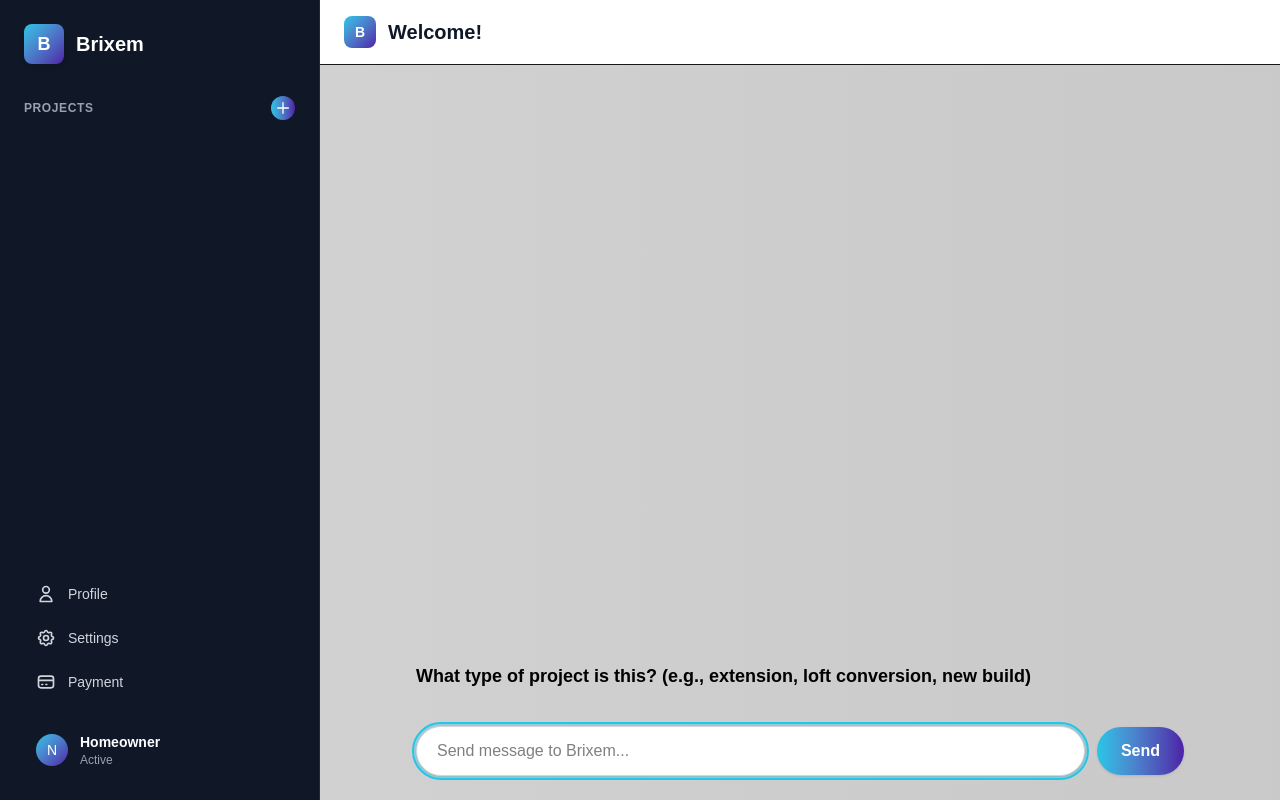
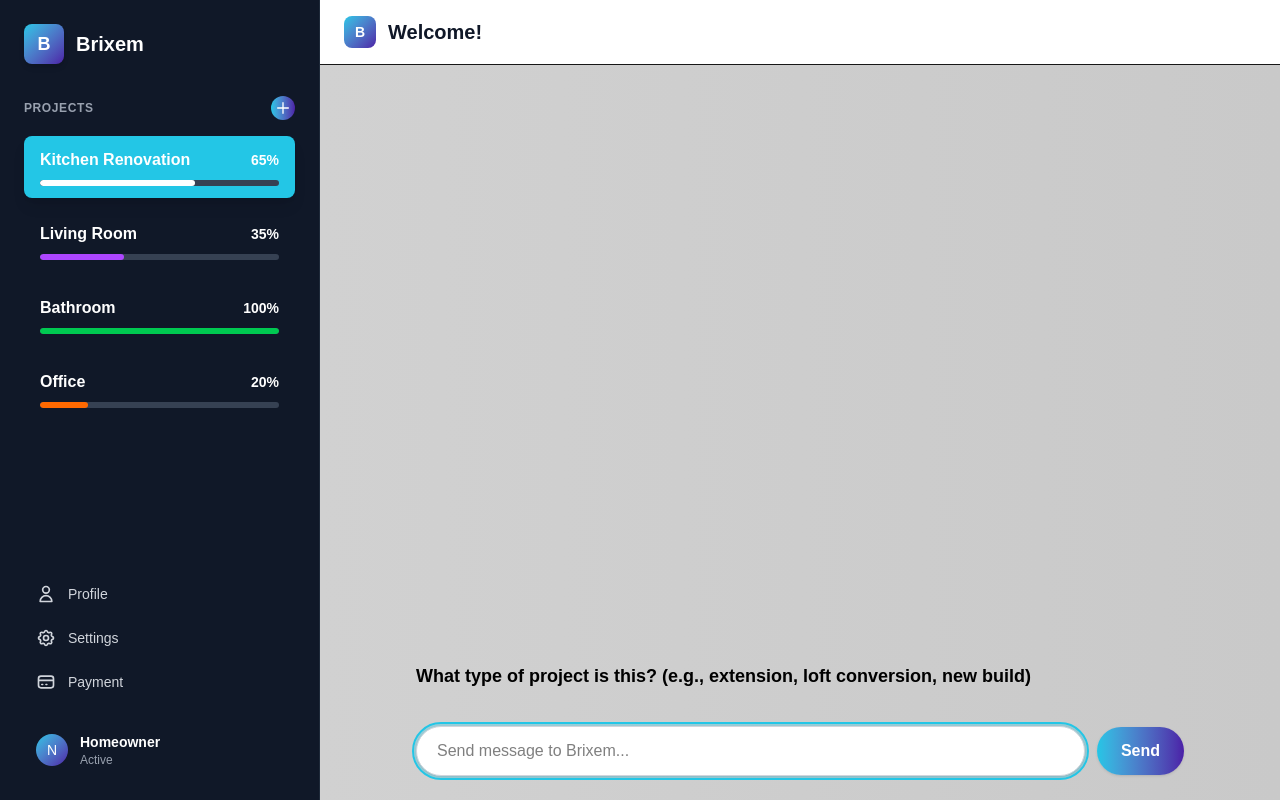
Before and after one commit to matiniy/Brixem-AI, a Next.js app: page /dashboard/homeowner in a window 1280 px wide. Built offline with nearby package versions, Linux system fonts and the light colour scheme.

Commit message:
Fix: connect Sidebar and KanbanBoard to real project/task state in HomeownerDashboard

```diff
--- a/src/app/dashboard/homeowner/page.tsx
+++ b/src/app/dashboard/homeowner/page.tsx
@@ -42,6 +42,63 @@ export default function HomeownerDashboard() {
   const [isTransitioning, setIsTransitioning] = useState(false);
   const [currentView, setCurrentView] = useState<"kanban" | "list" | "calendar">("kanban");
   const [isMobileSidebarOpen, setIsMobileSidebarOpen] = useState(false);
+
+  // Add a projects state with sample projects
+  const [projects, setProjects] = useState([
+    {
+      id: "1",
+      name: "Kitchen Renovation",
+      type: "kitchen",
+      status: "in-progress",
+      budget: "$25,000 - $50,000",
+      progress: 65,
+      contractors: [],
+      createdAt: "2024-01-15",
+      description: "Complete kitchen renovation including new cabinets, countertops, and appliances",
+      location: "123 Main St, City",
+      timeline: "8-12 weeks"
+    },
+    {
+      id: "2",
+      name: "Living Room",
+      type: "living-room",
+      status: "planning",
+      budget: "$15,000 - $30,000",
+      progress: 35,
+      contractors: [],
+      createdAt: "2024-01-20",
+      description: "Modern living room redesign with new furniture, lighting, and wall treatments",
+      location: "123 Main St, City",
+      timeline: "4-6 weeks"
+    },
+    {
+      id: "3",
+      name: "Bathroom",
+      type: "bathroom",
+      status: "completed",
+      budget: "$10,000 - $20,000",
+      progress: 100,
+      contractors: [],
+      createdAt: "2024-01-25",
+      description: "Master bathroom renovation with new fixtures, tile, and lighting",
+      location: "123 Main St, City",
+      timeline: "6-8 weeks"
+    },
+    {
+      id: "4",
+      name: "Office",
+      type: "office",
+      status: "planning",
+      budget: "$8,000 - $15,000",
+      progress: 20,
+      contractors: [],
+      createdAt: "2024-01-30",
+      description: "Home office setup with custom desk, storage, and ergonomic furniture",
+      location: "123 Main St, City",
+      timeline: "3-4 weeks"
+    }
+  ]);
+  const [activeProject, setActiveProject] = useState(projects[0]?.id || "");
 
   // Check for user data from onboarding flow
   React.useEffect(() => {
@@ -388,10 +445,9 @@ export default function HomeownerDashboard() {
     <div className="flex h-screen overflow-hidden">
       {/* Sidebar */}
       <Sidebar
-        // Provide the necessary props, e.g. projects, activeProject, etc.
-        projects={[]}
-        activeProject={""}
-        onProjectSelect={() => {}}
+        projects={projects}
+        activeProject={activeProject}
+        onProjectSelect={setActiveProject}
         onProjectCreate={() => {}}
         onProjectDelete={() => {}}
         isMobileOpen={isMobileSidebarOpen}
```
